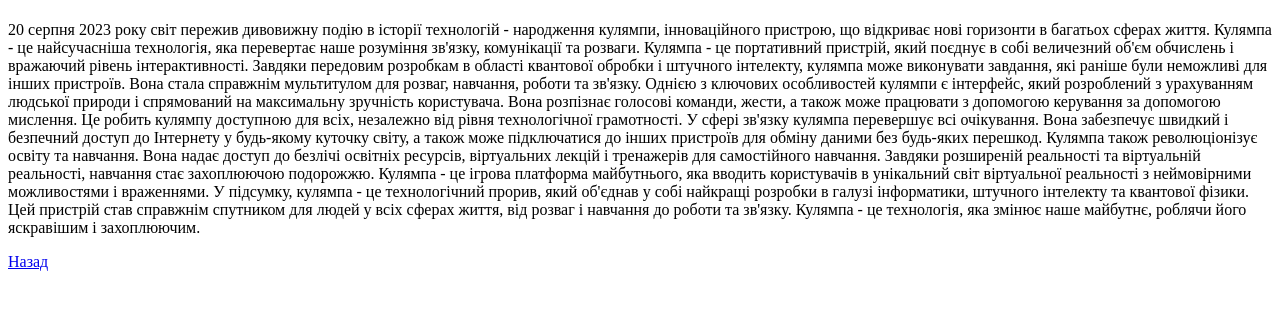
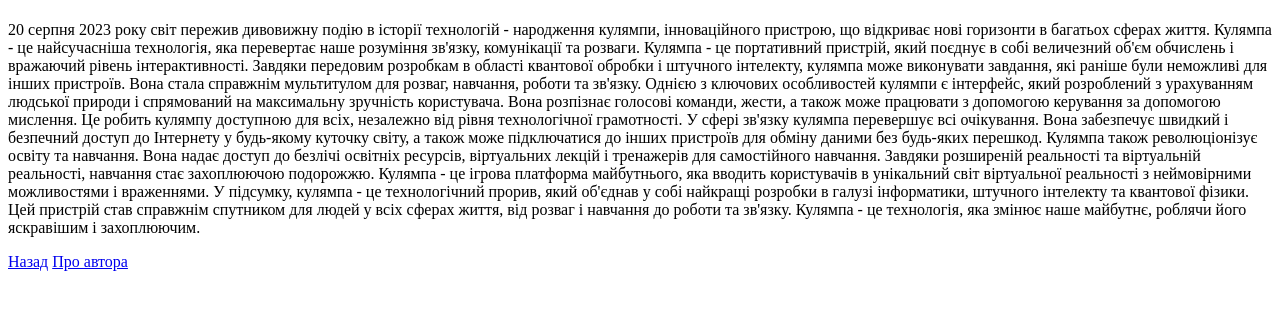
Before and after one commit to andriydzyunyak/Kulyampa, a plain HTML site: page kulyampa.html in a window 1280 px wide. Shown: the part 59-368 px from the top of the page. Drawn offline with Linux system fonts and the light colour scheme.

Commit message:
Update kulyampa.html

```diff
--- a/kulyampa.html
+++ b/kulyampa.html
@@ -24,6 +24,7 @@
 </p>
 <div>
 <a href="./">Назад</a>
+<a href="/pib.html">Про автора</a>
 </div>
 </body>
 </html>
```
